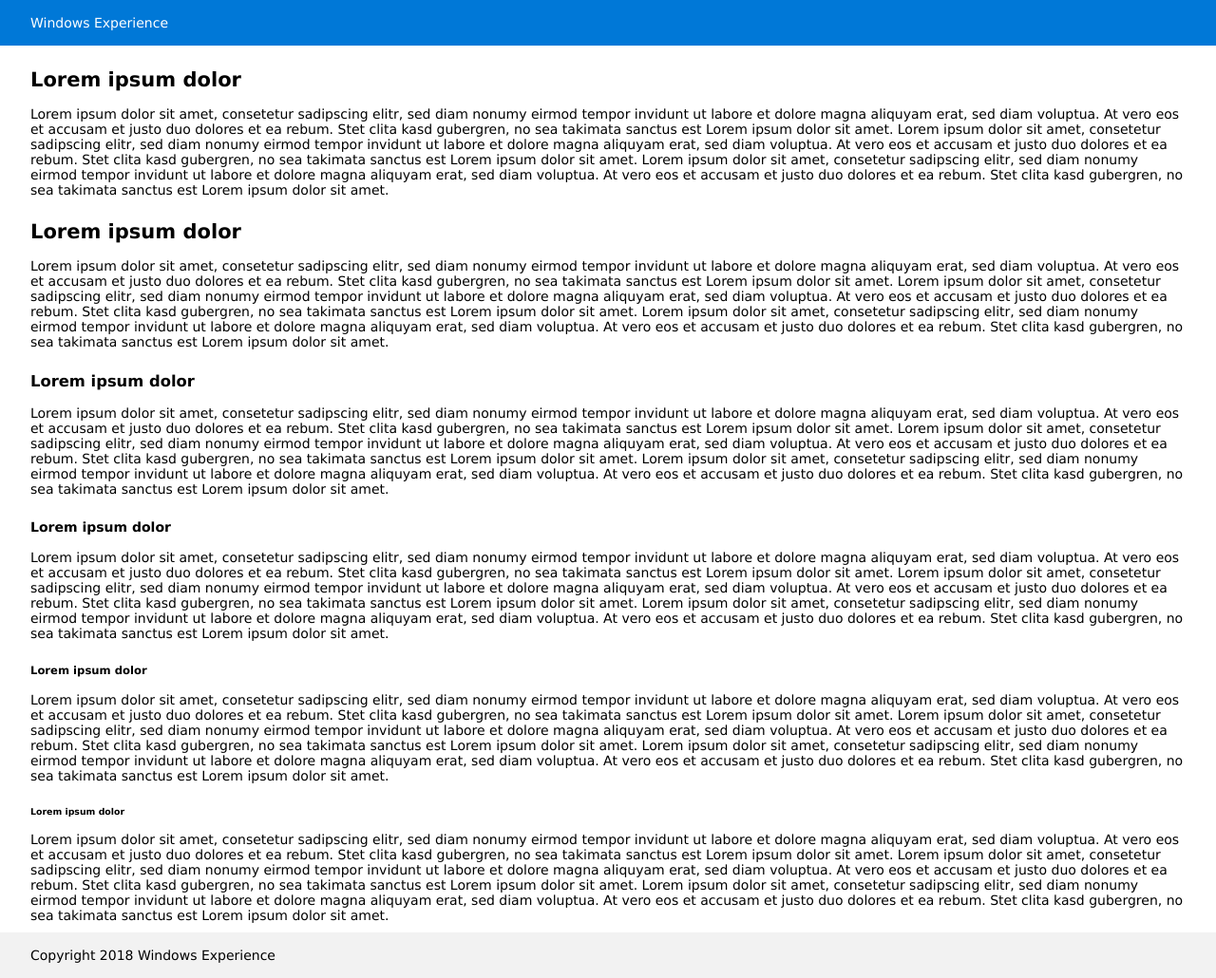
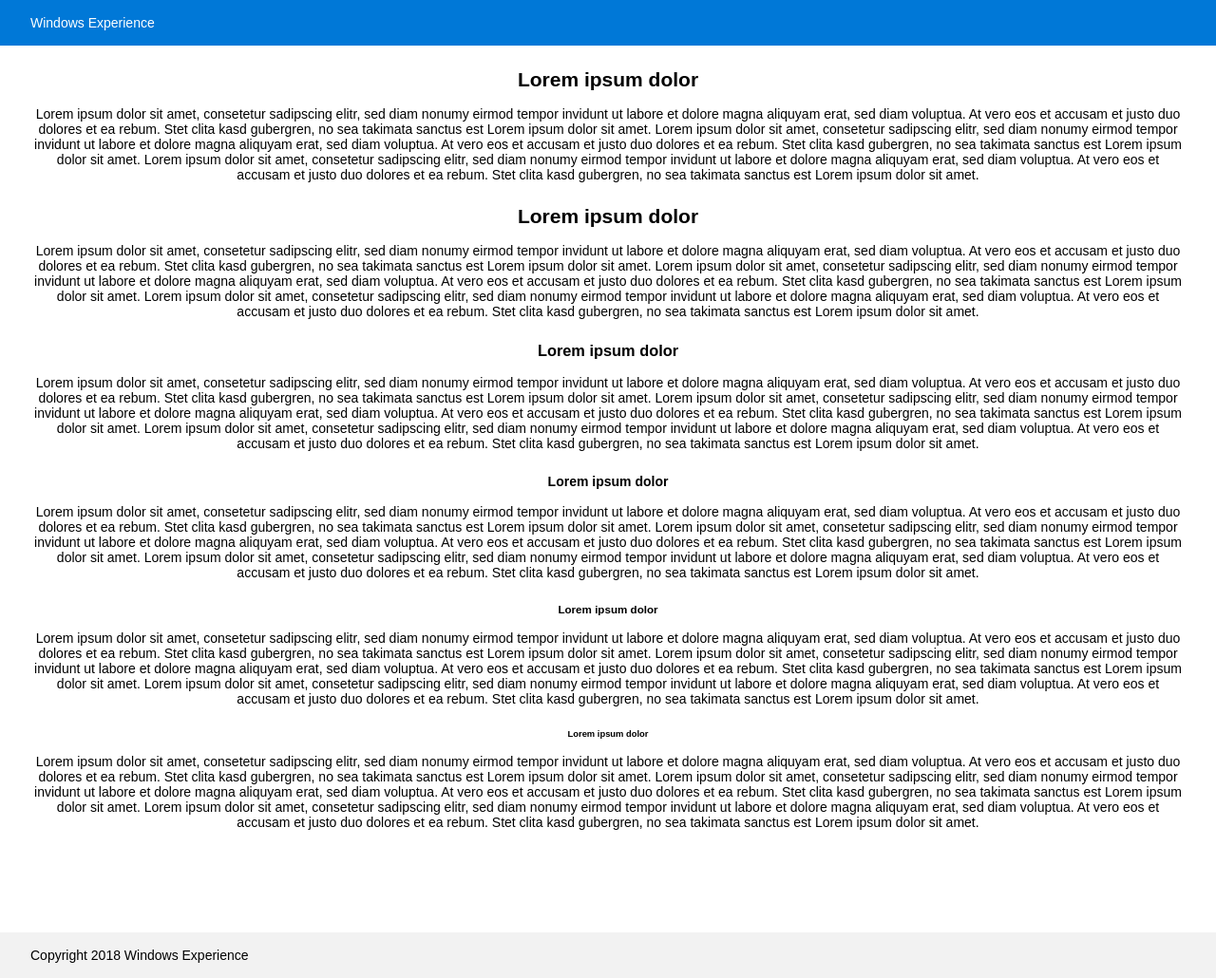
Before and after one commit to doorsrom/doorsrom.github.io, a Jekyll site: the page built from index.html, in a window 1280 px wide and 1030 px high. Shown: the whole window at 95% size. Built offline with Jekyll 4.4.1, drawn with Linux system fonts in a browser that asks for light colours.

Commit message:
Changed css

```diff
--- a/css/main.css
+++ b/css/main.css
@@ -7,7 +7,7 @@ html,body{
 	width:100%;
 	color:#000;
   background:#fff;
-	font:14px verdana, sans-serif;
+	font:14px arial, sans-serif;
 }
 header{
   position:fixed;
@@ -45,6 +45,7 @@ img{
 }
 article{
   padding:48px 2.5%;
+  text-align:center;
 }
 footer{
   position:fixed;
```
